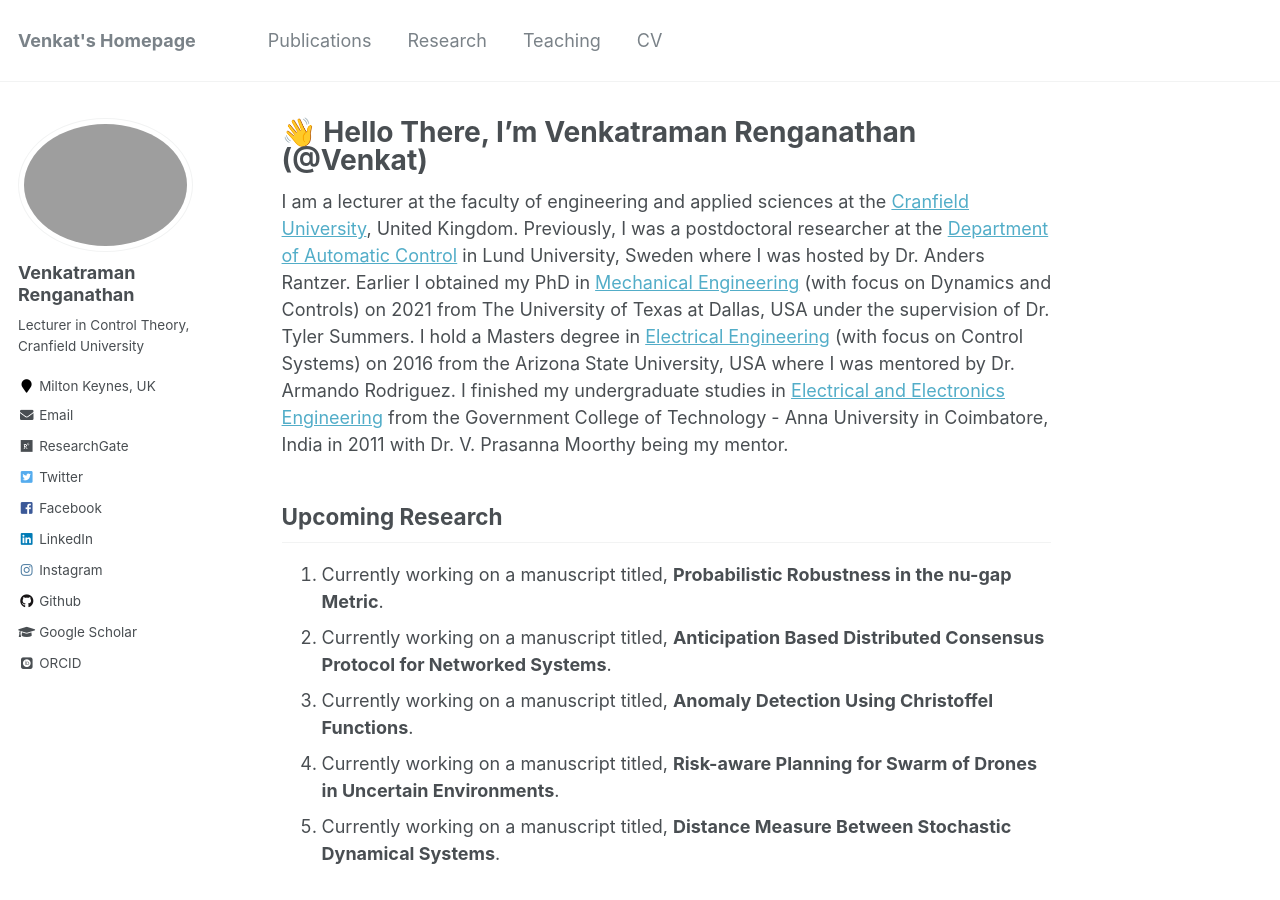
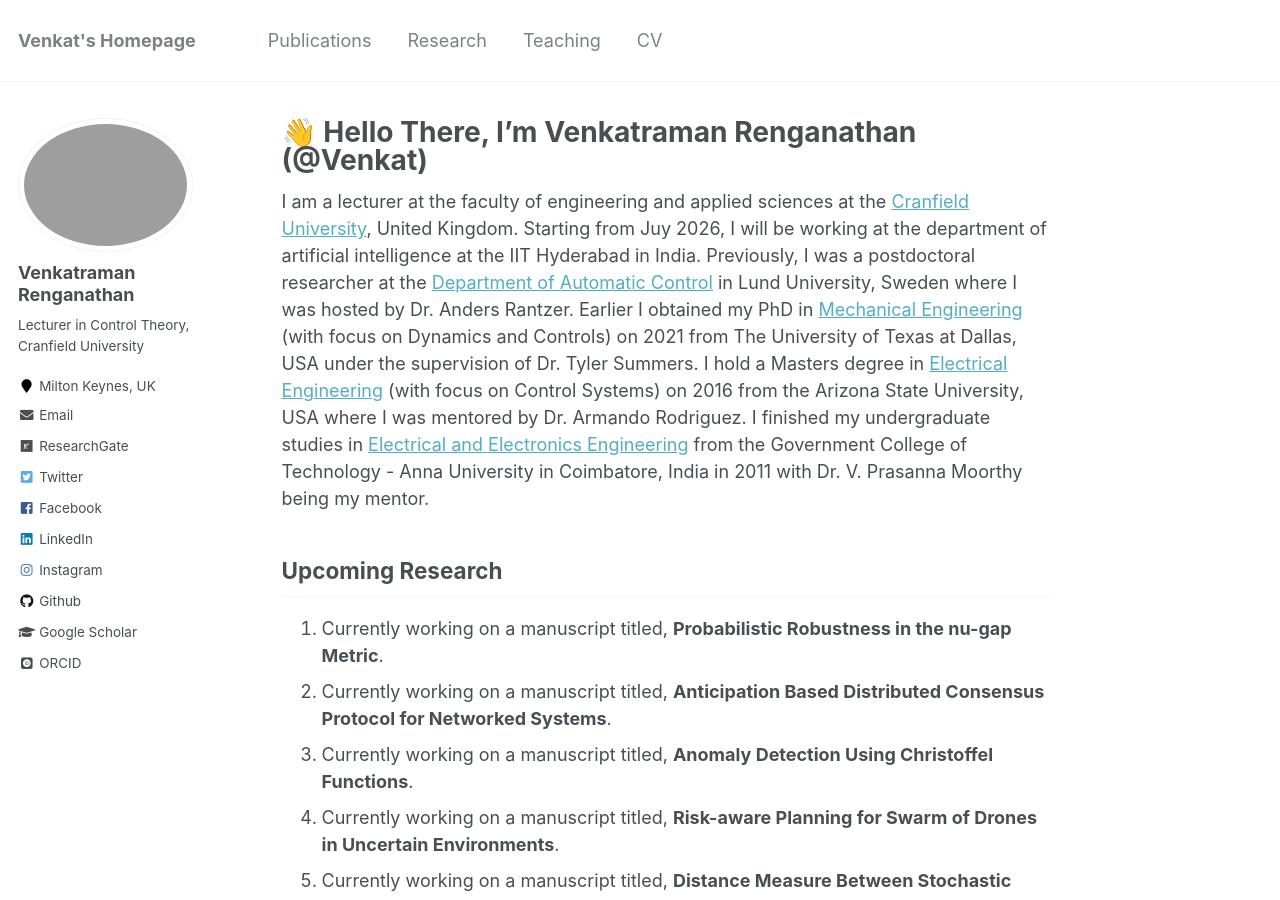
Before and after one commit to venkatramanrenganathan/venkatramanrenganathan.github.io, a Jekyll site: the page built from _pages/about.md, in a window 1280 px wide and 900 px high. Built offline with Jekyll 4.4.1, drawn with Linux system fonts in a browser that asks for light colours; some web fonts are replaced.

Commit message:
Update about.md

```diff
--- a/_pages/about.md
+++ b/_pages/about.md
@@ -7,7 +7,7 @@ redirect_from:
   - /about/
   - /about.html
 ---
-I am a lecturer at the faculty of engineering and applied sciences at the [Cranfield University](https://profiles.cranfield.ac.uk/3240-venkatraman-renganathan), United Kingdom. Previously, I was a postdoctoral researcher at the [Department of Automatic Control](https://control.lth.se) in Lund University, Sweden where I was hosted by Dr. Anders Rantzer. Earlier I obtained my PhD in [Mechanical Engineering](https://me.utdallas.edu) (with focus on Dynamics and Controls) on 2021 from The University of Texas at Dallas, USA under the supervision of Dr. Tyler Summers. I hold a Masters degree in [Electrical Engineering](https://ecee.engineering.asu.edu) (with focus on Control Systems) on 2016 from the Arizona State University, USA where I was mentored by Dr. Armando Rodriguez. I finished my undergraduate studies in [Electrical and Electronics Engineering](https://gct.ac.in/19/department-eee-about-department) from the Government College of Technology - Anna University in Coimbatore, India in 2011 with Dr. V. Prasanna Moorthy being my mentor.
+I am a lecturer at the faculty of engineering and applied sciences at the [Cranfield University](https://profiles.cranfield.ac.uk/3240-venkatraman-renganathan), United Kingdom. Starting from Juy 2026, I will be working at the department of artificial intelligence at the IIT Hyderabad in India. Previously, I was a postdoctoral researcher at the [Department of Automatic Control](https://control.lth.se) in Lund University, Sweden where I was hosted by Dr. Anders Rantzer. Earlier I obtained my PhD in [Mechanical Engineering](https://me.utdallas.edu) (with focus on Dynamics and Controls) on 2021 from The University of Texas at Dallas, USA under the supervision of Dr. Tyler Summers. I hold a Masters degree in [Electrical Engineering](https://ecee.engineering.asu.edu) (with focus on Control Systems) on 2016 from the Arizona State University, USA where I was mentored by Dr. Armando Rodriguez. I finished my undergraduate studies in [Electrical and Electronics Engineering](https://gct.ac.in/19/department-eee-about-department) from the Government College of Technology - Anna University in Coimbatore, India in 2011 with Dr. V. Prasanna Moorthy being my mentor.
 
 ## Upcoming Research
 1. Currently working on a manuscript titled, **Probabilistic Robustness in the nu-gap Metric**.
```
